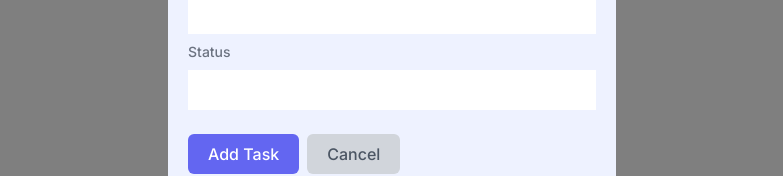
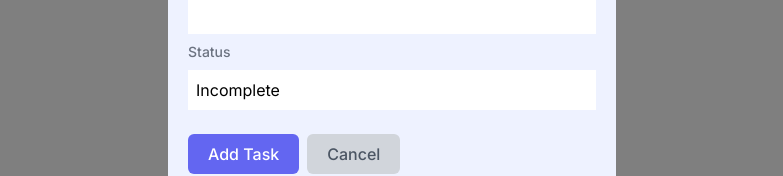
Before and after one commit to Jp2018317/todolist-app, a Next.js app: page / in a window 1280 px wide. Both pictures are taken after a click on the button "Add Task". Shown: the part 373-549 px from the top of the page, without its empty margins (248-1031 px from the left). Built offline with nearby package versions, Linux system fonts and the light colour scheme; no server answers; the database is empty.

Commit message:
feat: add new task feature

```diff
--- a/app/components/AddTask.tsx
+++ b/app/components/AddTask.tsx
@@ -5,12 +5,15 @@ import { useState } from "react";
 
 //react icons
 import { IoClose } from "react-icons/io5";
+import { addNewTask } from "../actions/tasks";
 
 export default function AddTask() {
   const [addTask, setAddTask] = useState(false);
+  const [taskValue, setTaskValue] = useState({title: "", status: "Incomplete"});
 
   async function newTask() {
     console.log("añadir task");
+    await addNewTask({title: taskValue.title, status: "Incomplete", author: "jmorales317"});
     setAddTask(false);
   }
 
@@ -38,9 +41,19 @@ export default function AddTask() {
             <h2 className="text-xl font-semibold text-gray-600">Add Task</h2>
             <div className="flex flex-col gap-2">
               <span className="text-sm text-gray-500 font-medium">Title</span>
-              <input type="text" className="h-10" />
+              <input
+                defaultValue={taskValue.title}
+                onChange={(e) => setTaskValue({ ...taskValue, title: e.target.value})}
+                type="text"
+                className="h-10 p-2"
+              />
               <span className="text-sm text-gray-500 font-medium">Status</span>
-              <input type="text" className="h-10" />
+              <input
+                defaultValue={taskValue.status}
+                onChange={(e) => setTaskValue({ ...taskValue, status: e.target.value})}
+                type="text"
+                className="h-10 p-2"
+              />
             </div>
             <div className="w-full flex gap-2">
               <button
```
